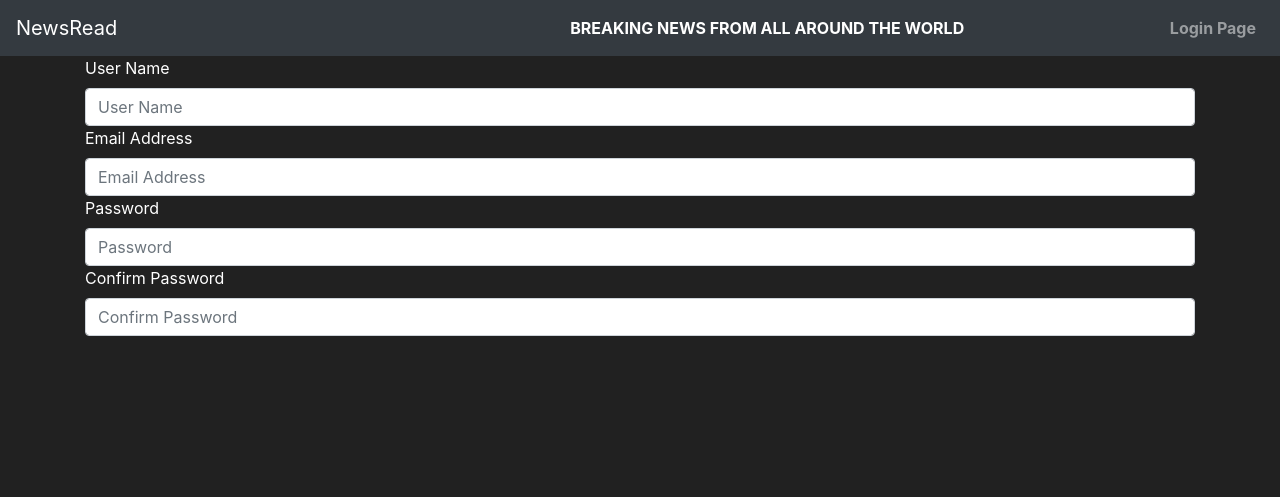
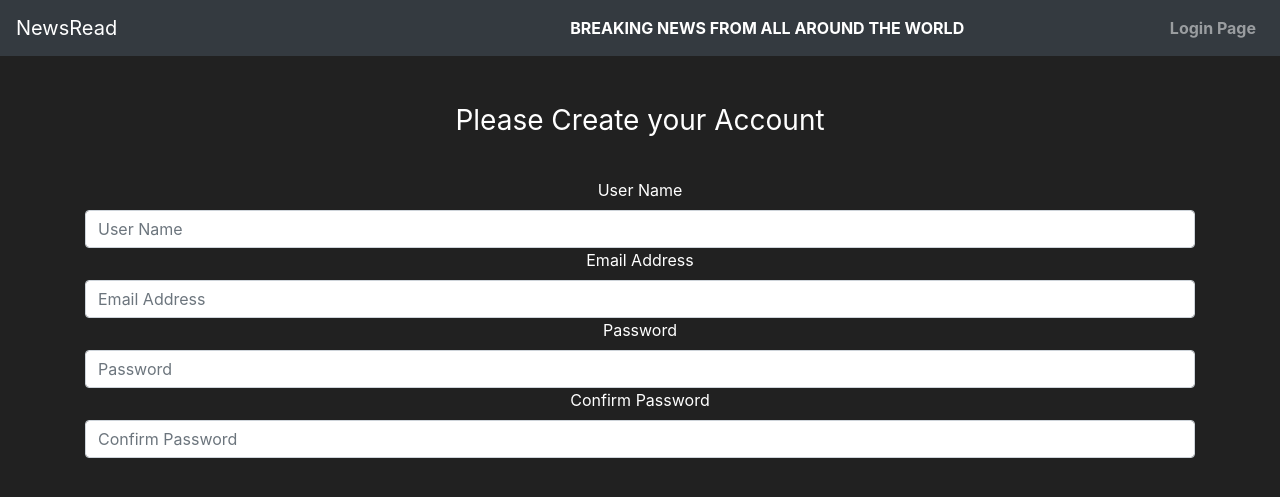
Before and after one commit to Kelvinskell/newsread, a Flask app: page / in a window 1280 px wide. Shown: the top 497 px of the page. Run offline with Flask 2, Linux system fonts and the light colour scheme; parts of the project's set-up code (start-up, migrations or seed data) failed here and were passed over; some libraries are stand-ins or nearby versions.

Commit message:
feat: Decorate register form

```diff
--- a/login-service/application/templates/register.html
+++ b/login-service/application/templates/register.html
@@ -5,8 +5,17 @@ NewsRead - Register
 {% endblock %}
 
 {% block content %}
+<body class="text-center">
 	<div class="container">
           <form method="POST" class=form-register style="color:white">
+
+	     <br>
+	     <br>
+	     <h1 class="h3 mb-3 font-weight-normal">
+                Please Create your Account
+             </h1>
+             <br>
+
            {{ form.username.label() }}
            {{ form.username(class="form-control", placeholder="User Name") }}
 
@@ -21,4 +30,5 @@ NewsRead - Register
 
           </form>
         </div>
+</body>
 {% endblock %}
```
Lines whose indentation alone changed are shown as unchanged.
